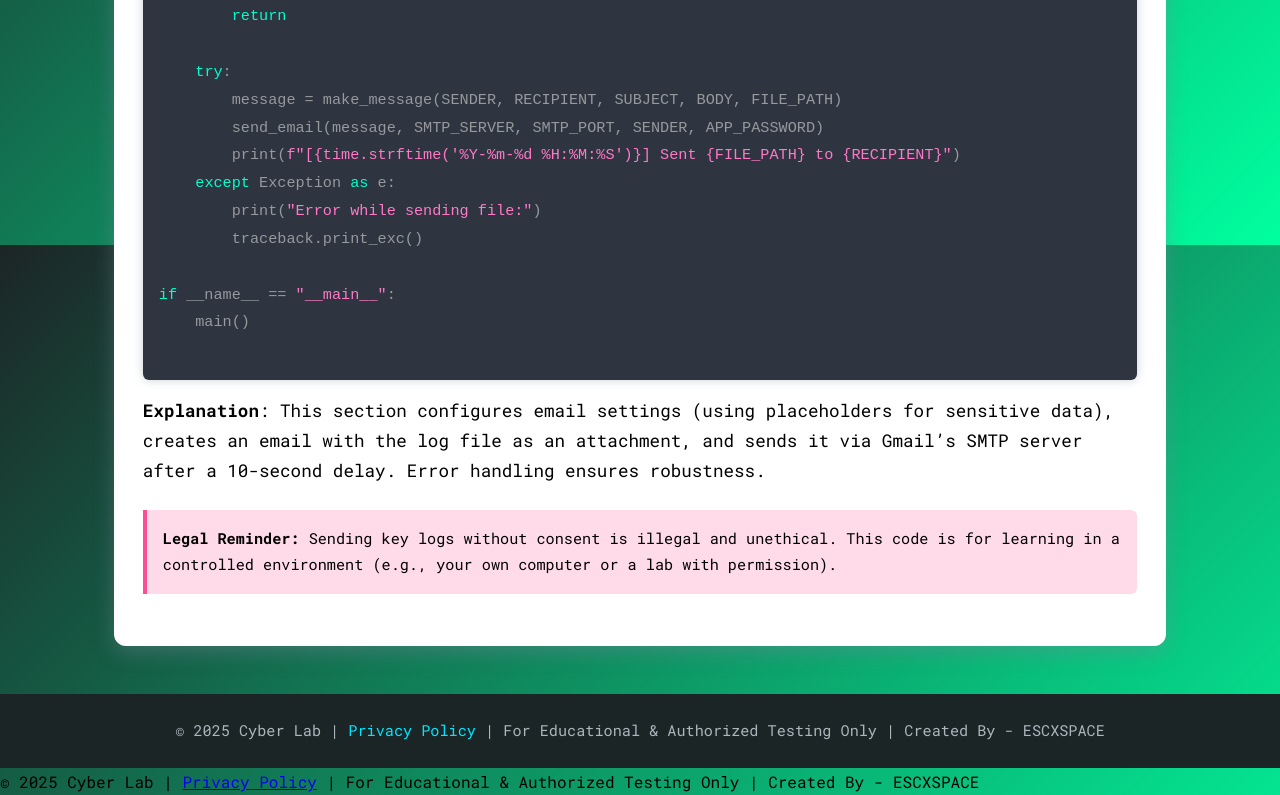
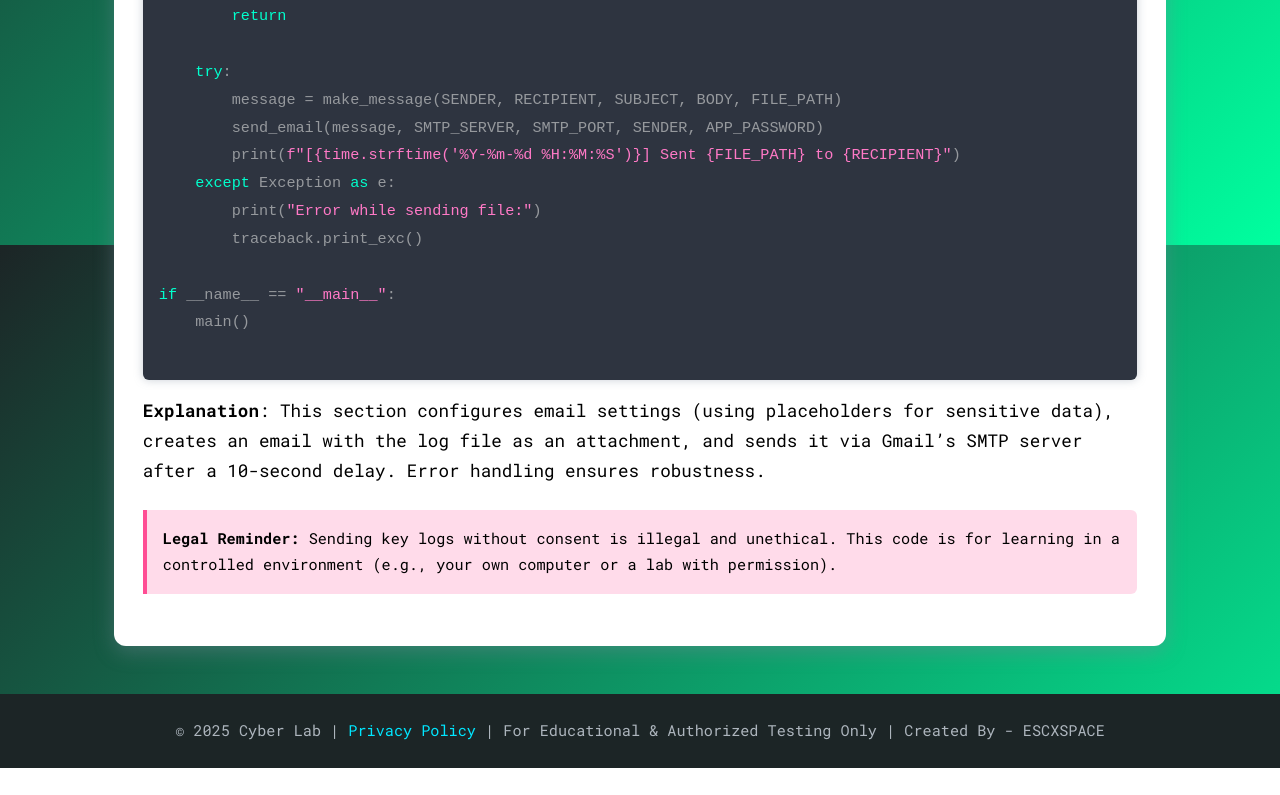
Before and after one commit to sahil-1151/Cyber-Lab, a plain HTML site: page key.html in a window 1280 px wide. Shown: the part 5355-6150 px from the top of the page. After the commit the page ends 6123 px from the top, so only its background shows below. Drawn offline with Linux system fonts and the light colour scheme.

Commit message:
Remove duplicate footer from key.html
Removed duplicate footer content from key.html.

```diff
--- a/key.html
+++ b/key.html
@@ -202,7 +202,3 @@ BODY = <span class="string">"Attached is the file you requested."</span>
     </footer>
 </body>
 </html>
-        <p>© 2025 Cyber Lab | <a href="#">Privacy Policy</a> | For Educational & Authorized Testing Only | Created By - ESCXSPACE</p>
-    </footer>
-</body>
-</html>
```
